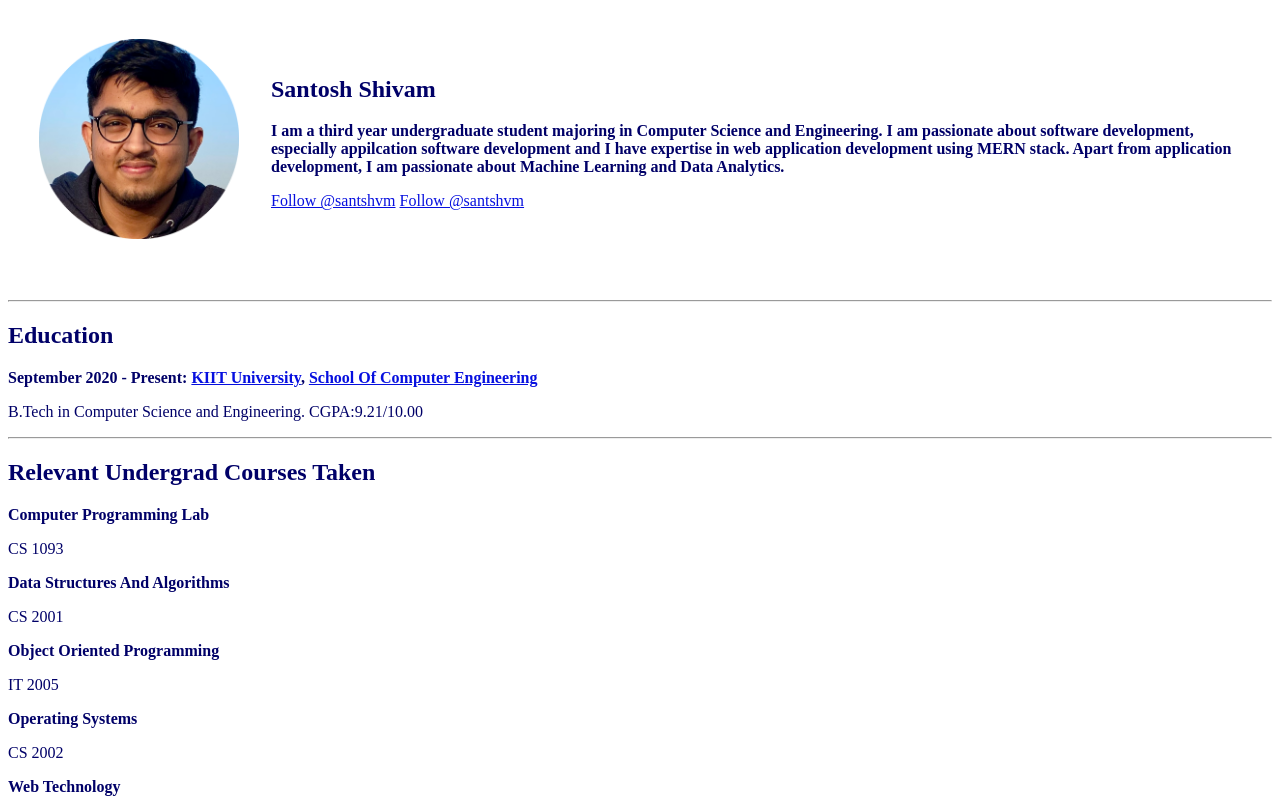
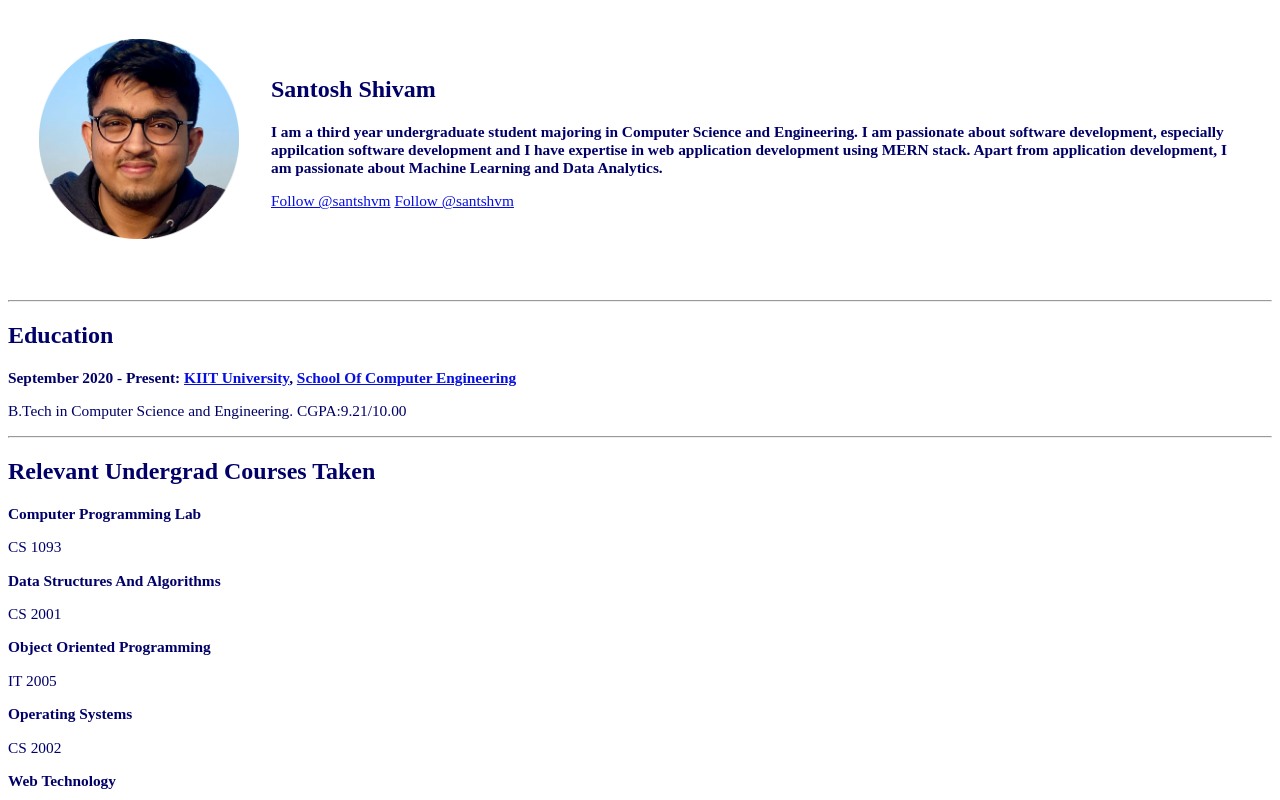
Before and after one commit to santshvm/Personal-Website, a plain HTML site: page index.html in a window 1280 px wide. Shown: the top 800 px of the page. Drawn offline with Linux system fonts and the light colour scheme.

Commit message:
update changes

```diff
--- a/css/styles.css
+++ b/css/styles.css
@@ -9,6 +9,9 @@ h1, h2 {
     font-weight: bold;
 }
 
+p, li{
+    font-size: 1.2vw;
+}
 ul {
     padding-left: 0;
     list-style: none;
```
Also changed, not shown: index.html (+1 -1 lines).
